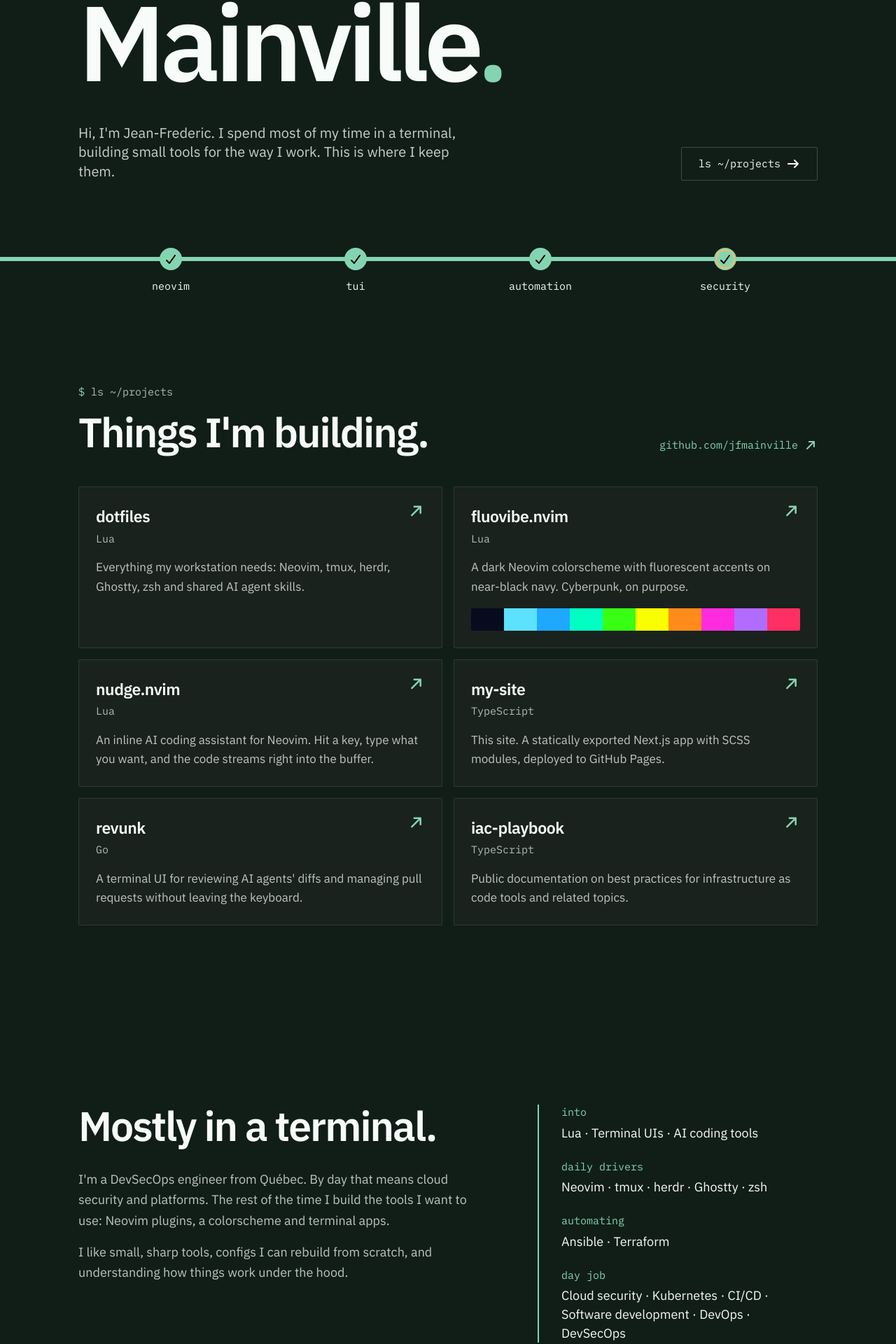
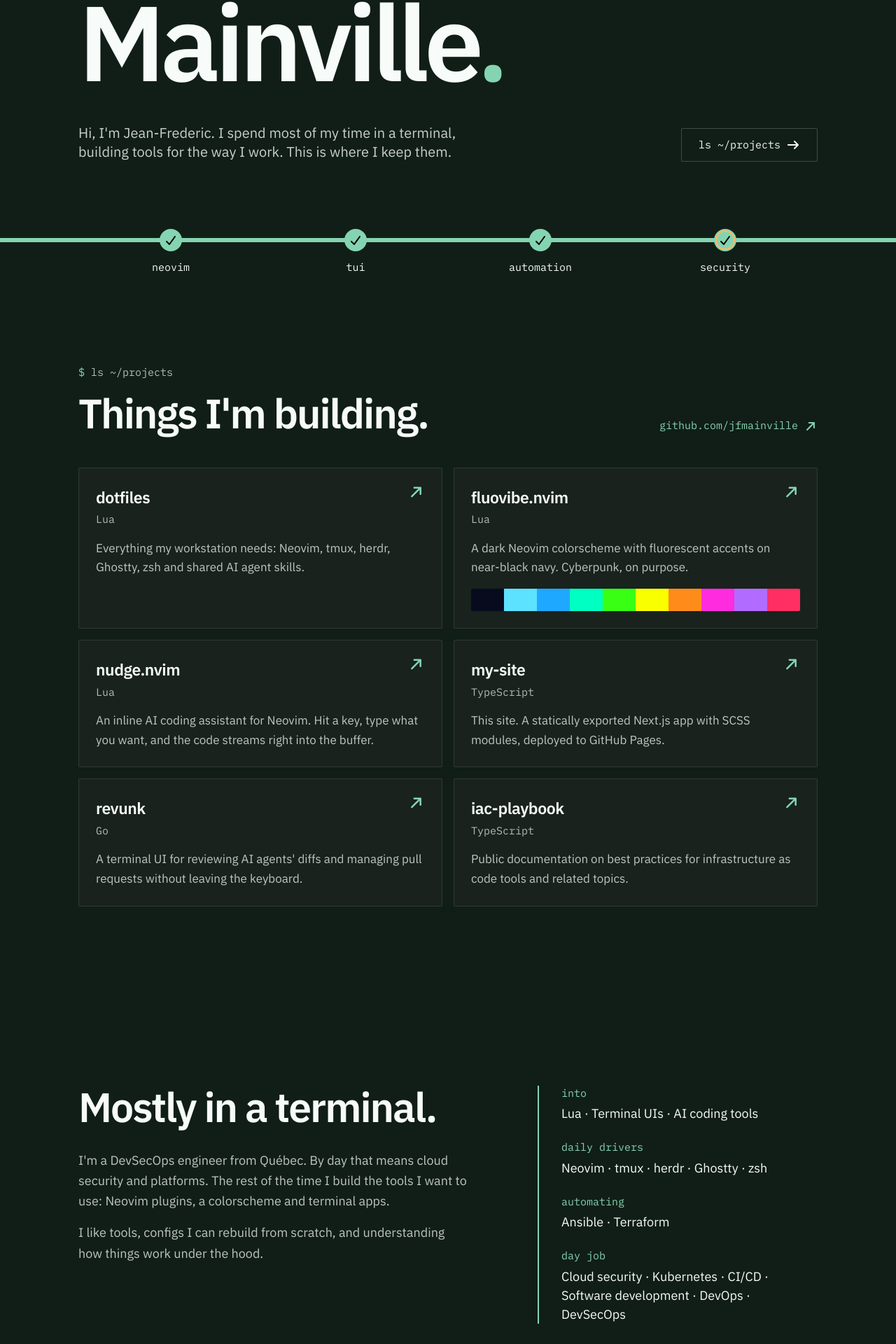
Before and after one commit to jfmainville/my-site, a Next.js app: page / in a window 1280 px wide. Shown: the part 389-2309 px from the top of the page at 70% size. Built offline with nearby package versions, Linux system fonts and the light colour scheme.

Commit message:
chore(content): drop small from tools mentions

```diff
--- a/src/app/content.ts
+++ b/src/app/content.ts
@@ -23,7 +23,7 @@ export const profile = {
   handle: "jf/mainville",
   roles: ["Neovim tinkerer", "terminal tool builder", "security nerd"],
   pitch:
-    "Hi, I'm Jean-Frederic. I spend most of my time in a terminal, building small tools for the way I work. This is where I keep them.",
+    "Hi, I'm Jean-Frederic. I spend most of my time in a terminal, building tools for the way I work. This is where I keep them.",
   email: "jfmainville@outlook.com",
   location: "Québec, Canada",
   links: [
@@ -49,7 +49,7 @@ export const about = {
   heading: "Mostly in a terminal.",
   paragraphs: [
     "I'm a DevSecOps engineer from Québec. By day that means cloud security and platforms. The rest of the time I build the tools I want to use: Neovim plugins, a colorscheme and terminal apps.",
-    "I like small, sharp tools, configs I can rebuild from scratch, and understanding how things work under the hood.",
+    "I like tools, configs I can rebuild from scratch, and understanding how things work under the hood.",
   ],
   stack: [
     {
```
